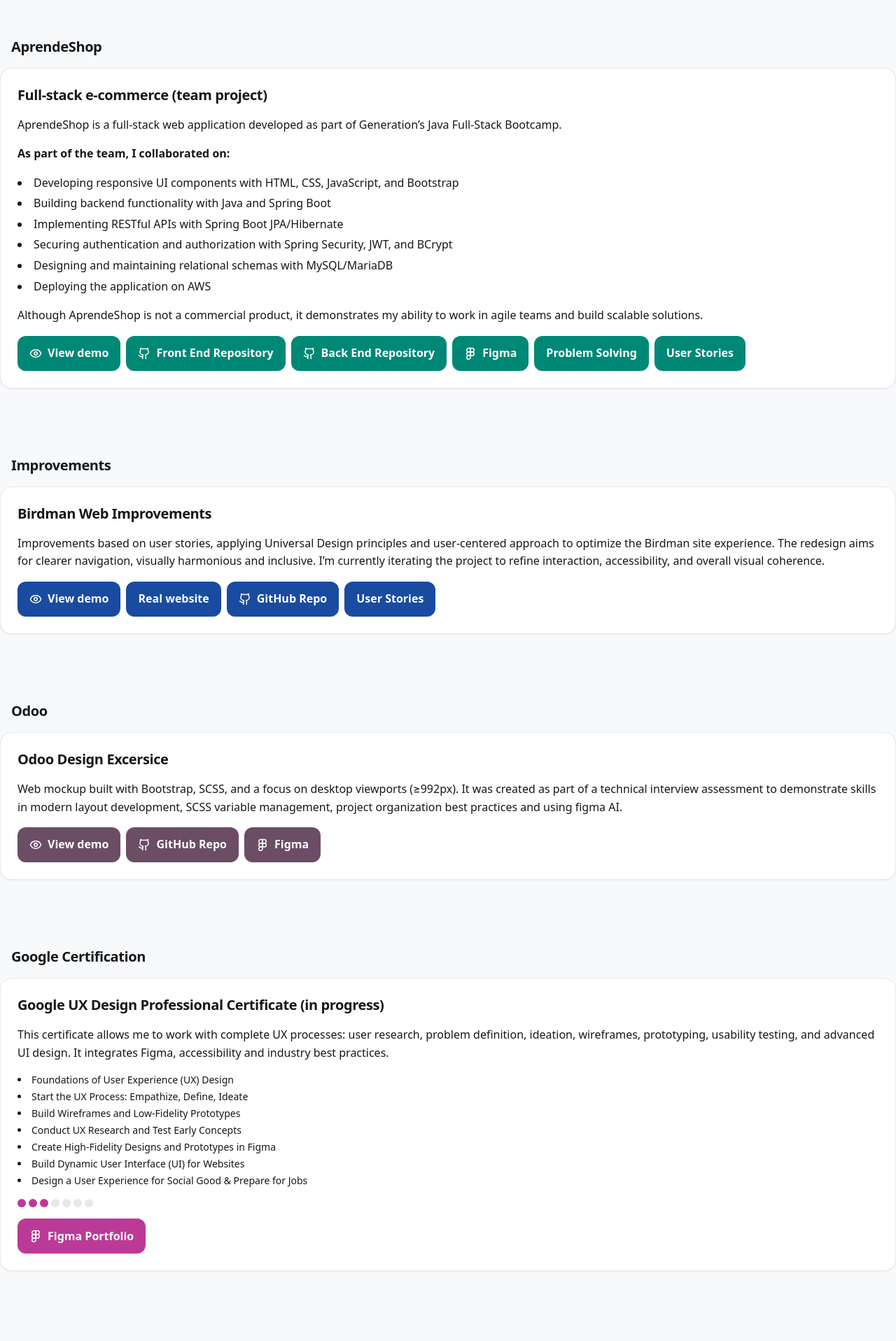
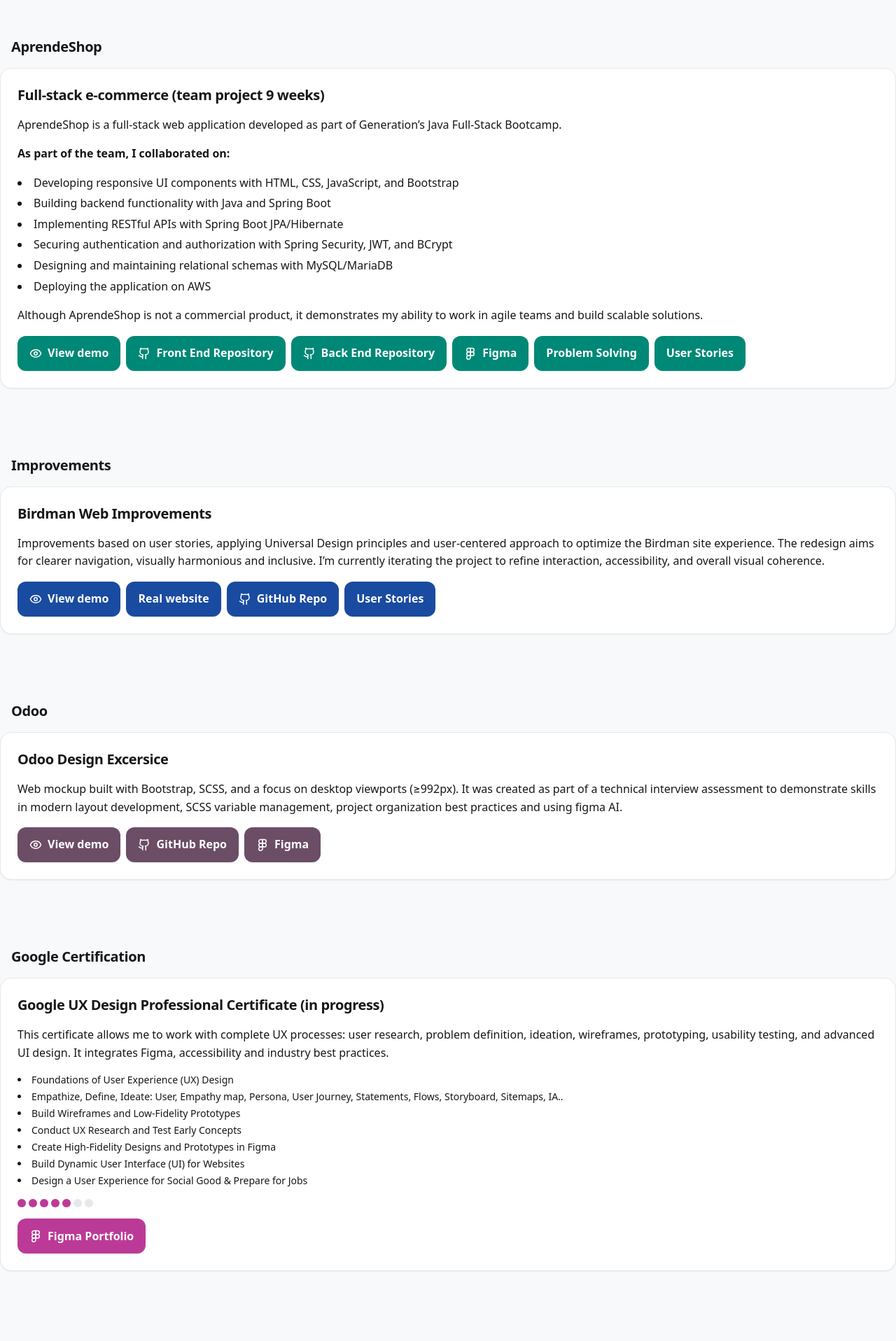
Before and after one commit to Erikaahide/FrontendPortfolio, a React (Vite) app: page / in a window 1280 px wide. Shown: the part 820-2736 px from the top of the page at 70% size. Built offline with nearby package versions, Linux system fonts and the light colour scheme.

Commit message:
google progress

```diff
--- a/src/components/HeroHome.jsx
+++ b/src/components/HeroHome.jsx
@@ -13,11 +13,11 @@
           <a href="#about" className="btn btn-primary">{t("about_title")}</a>
           <a href="#aprendeShop" className="btn btn-accent3">AprendeShop</a>
           <a href="#improve" className="btn btn-accentB">Improvements</a>
-          <a href="#fitapp" className="btn btn-accent2">FitAppDemo</a>
           <a href="#odoo" className="btn btn-accentO">Excersice</a>
           <a href="#google" className="btn btn-accentG">Google</a>
           <a href="#mapping" className="btn btn-accentM">Mapping</a>
           <a href="#figma" className="btn btn-accent7">Figma</a>
+          <a href="#fitapp" className="btn btn-accent2">FitAppDemo</a>
           <a href="#JS" className="btn btn-accent5">JSDemo</a>
           <a href="#SQL" className="btn btn-accent6">SQLDemo</a>
           <a href="#adobe" className="btn btn-accent4">AdobeSuite</a>
--- a/src/components/ProjectSections/GoogleSection.jsx
+++ b/src/components/ProjectSections/GoogleSection.jsx
@@ -26,7 +26,7 @@
               key={idx}
               className="w-3 h-3 rounded-full"
               style={{
-                backgroundColor: idx < 3 ? "var(--accentG)" : "var(--border)",
+                backgroundColor: idx < 5 ? "var(--accentG)" : "var(--border)",
               }}
             ></div>
           ))}
--- a/src/locales/en.json
+++ b/src/locales/en.json
@@ -57,7 +57,7 @@
   "modal_fit_future_1": "Integration with wearable devices such as Apple Watch or Whoop for real-time tracking.",
   "modal_fit_future_2": "Weekly progress charts for calories, macros, and weight evolution.",
   "modal_fit_future_3": "Personalized notifications and reminders for hydration, training, and meal timing.",
-  "aprendeshop_subtitle": "Full-stack e-commerce (team project)",
+  "aprendeshop_subtitle": "Full-stack e-commerce (team project 9 weeks)",
   "aprendeshop_description": "AprendeShop is a full-stack web application developed as part of Generation’s Java Full-Stack Bootcamp.",
   "aprendeshop_tasks_title": "As part of the team, I collaborated on:",
   "aprendeshop_task_1": "Developing responsive UI components with HTML, CSS, JavaScript, and Bootstrap",
@@ -84,7 +84,7 @@
   "google_text": "This certificate allows me to work with complete UX processes: user research, problem definition, ideation, wireframes, prototyping, usability testing, and advanced UI design. It integrates Figma, accessibility and industry best practices.",
   "google_courses": [
     "Foundations of User Experience (UX) Design",
-    "Start the UX Process: Empathize, Define, Ideate",
+    "Empathize, Define, Ideate: User, Empathy map, Persona, User Journey, Statements, Flows, Storyboard, Sitemaps, IA..",
     "Build Wireframes and Low-Fidelity Prototypes",
     "Conduct UX Research and Test Early Concepts",
     "Create High-Fidelity Designs and Prototypes in Figma",
--- a/src/locales/es.json
+++ b/src/locales/es.json
@@ -57,7 +57,7 @@
     "modal_fit_future_1": "Integración con dispositivos wearables como Apple Watch o Whoop para seguimiento en tiempo real.",
     "modal_fit_future_2": "Gráficas semanales de progreso en calorías, macros y evolución del peso.",
     "modal_fit_future_3": "Notificaciones personalizadas y recordatorios para hidratación, entrenamiento y horarios de comida.",
-    "aprendeshop_subtitle": "E-commerce full-stack (proyecto en equipo)",
+    "aprendeshop_subtitle": "E-commerce full-stack (proyecto en equipo 9 semanas)",
     "aprendeshop_description": "AprendeShop es una aplicación web full-stack desarrollada durante el bootcamp de Generation Java Full-Stack.",
     "aprendeshop_tasks_title": "Como parte del equipo, colaboré en:",
     "aprendeshop_task_1": "Desarrollo de componentes UI responsivos con HTML, CSS, JavaScript y Bootstrap",
@@ -85,6 +85,7 @@
   "google_courses": [
     "Foundations of User Experience (UX) Design",
     "Start the UX Process: Empathize, Define, Ideate",
+    "Empathize, Define, Ideate: User, Empathy map, Persona, User Journey, Statements, Flows, Storyboard, Sitemaps, IA..",
     "Build Wireframes and Low-Fidelity Prototypes",
     "Conduct UX Research and Test Early Concepts",
     "Create High-Fidelity Designs and Prototypes in Figma",
```
